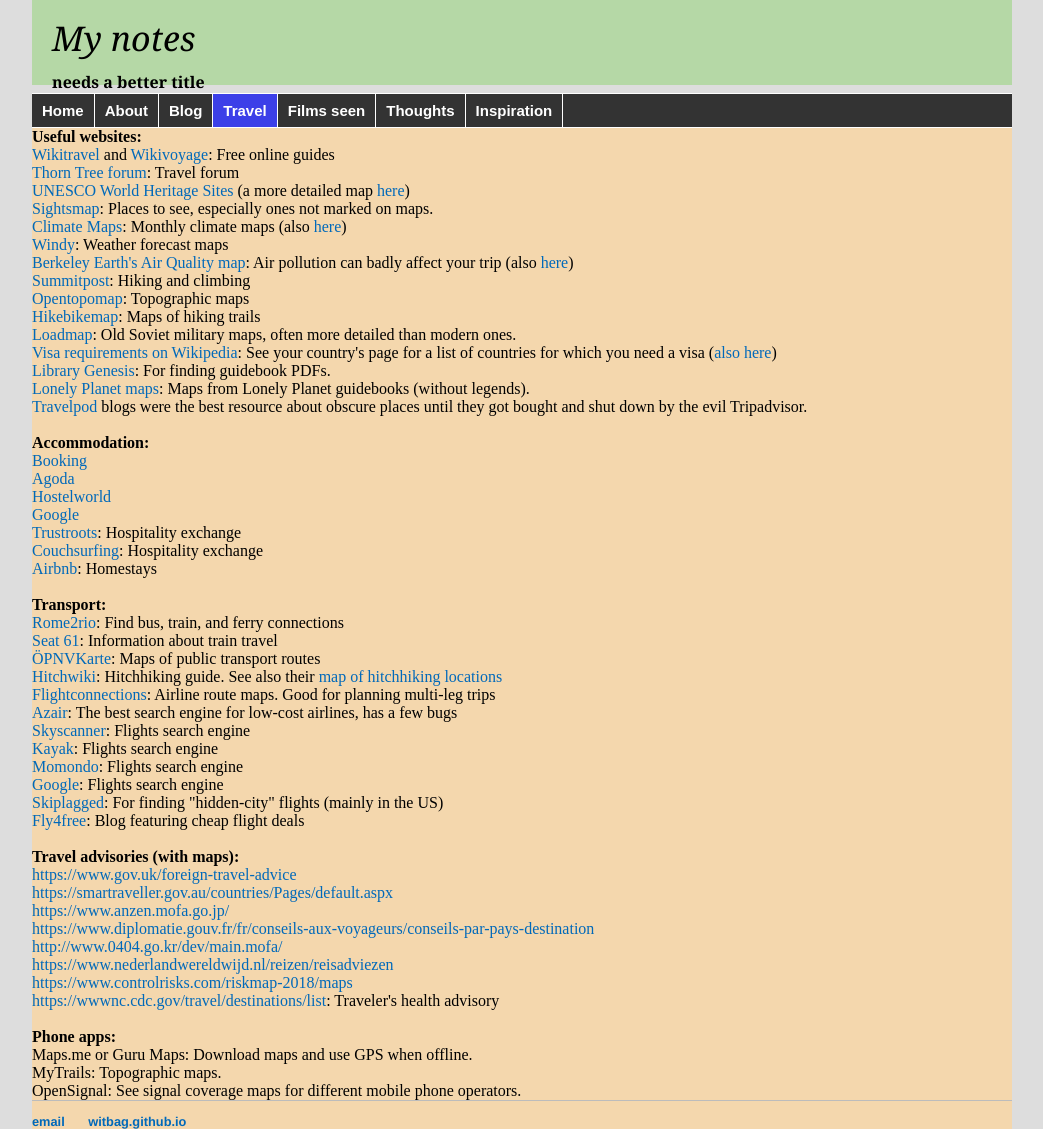
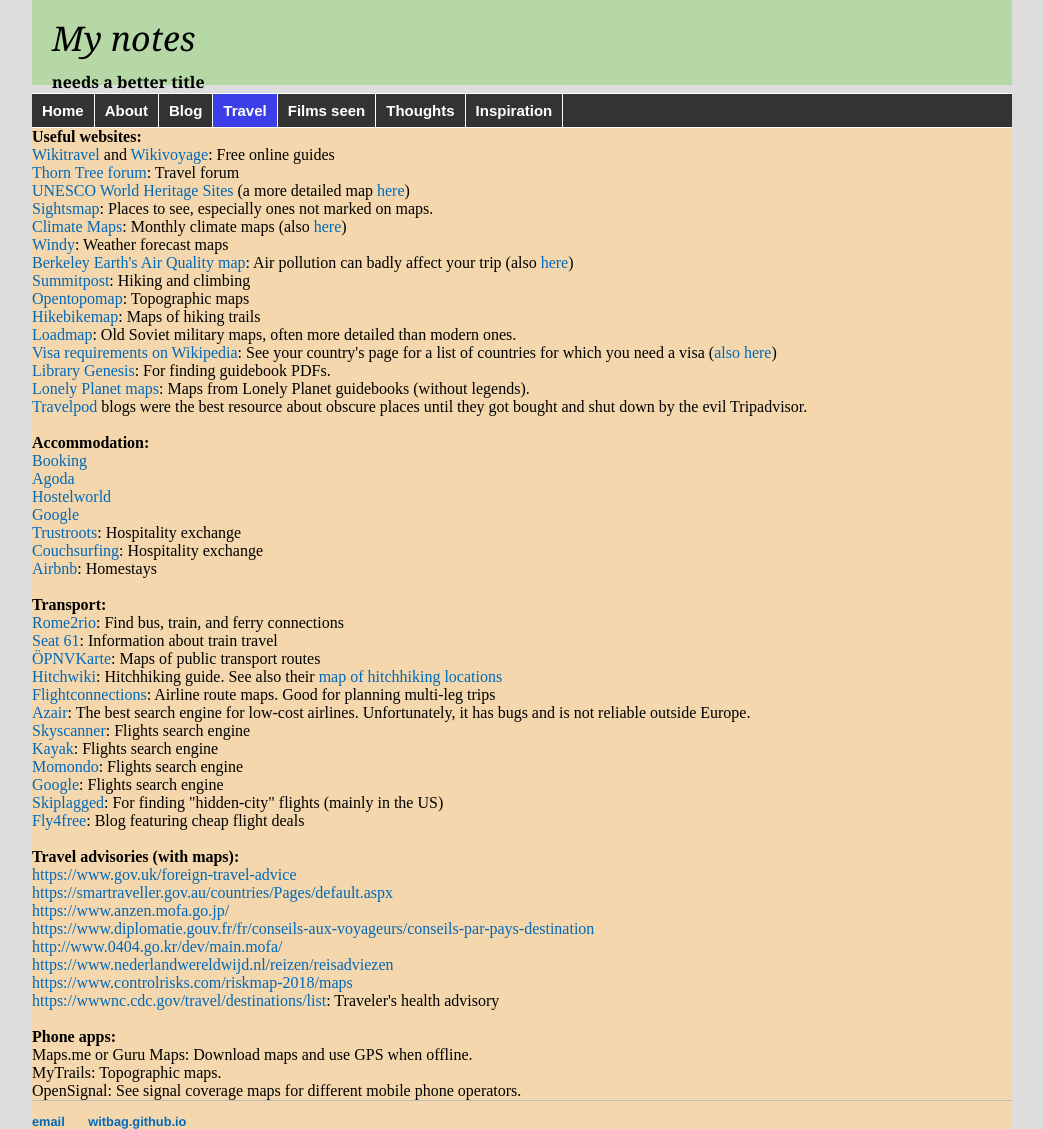
Before and after one commit to witbag/witbag.github.io, a Jekyll site: the page built from travel/resources.html, in a window 1280 px wide. Shown: the whole page, without its empty margins (118-1161 px from the left). Built offline with Jekyll 4.4.1, drawn with Linux system fonts in a browser that asks for light colours.

Commit message:
Update resources.html

```diff
--- a/travel/resources.html
+++ b/travel/resources.html
@@ -36,7 +36,7 @@
 <a href="https://www.öpnvkarte.de" target=_blank>ÖPNVKarte</a>: Maps of public transport routes<br>
 <a href="http://hitchwiki.org/en/Main_Page" target=_blank>Hitchwiki</a>: Hitchhiking guide. See also their <a href="http://hitchwiki.org/maps/" target=_blank>map of hitchhiking locations</a><br>
 <a href="https://www.flightconnections.com" target=_blank>Flightconnections</a>: Airline route maps. Good for planning multi-leg trips<br>
-<a href="http://www.azair.eu" target=_blank>Azair</a>: The best search engine for low-cost airlines, has a few bugs<br>
+<a href="http://www.azair.eu" target=_blank>Azair</a>: The best search engine for low-cost airlines. Unfortunately, it has bugs and is not reliable outside Europe.<br>
 <a href="https://www.skyscanner.com" target=_blank>Skyscanner</a>: Flights search engine<br>
 <a href="https://www.kayak.com/flights" target=_blank>Kayak</a>: Flights search engine<br>
 <a href="https://www.momondo.com" target=_blank>Momondo</a>: Flights search engine<br>
```
